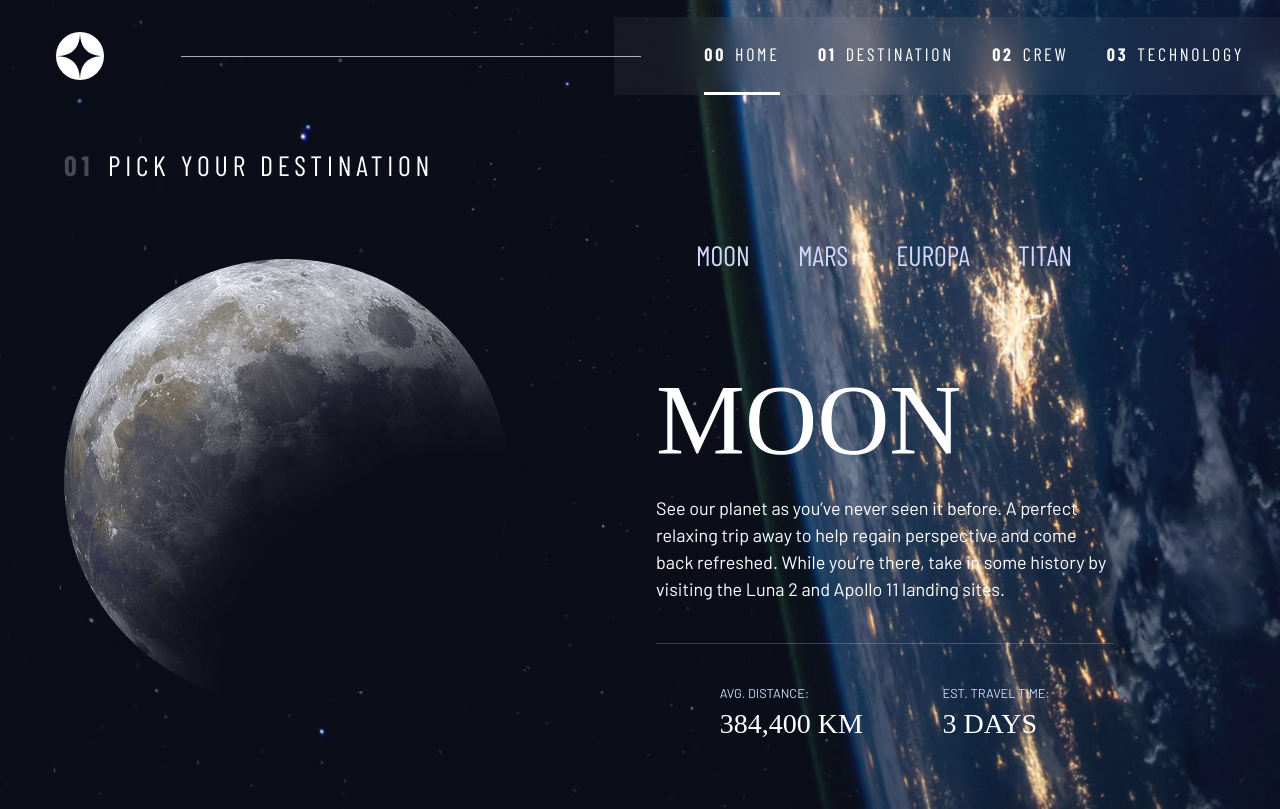
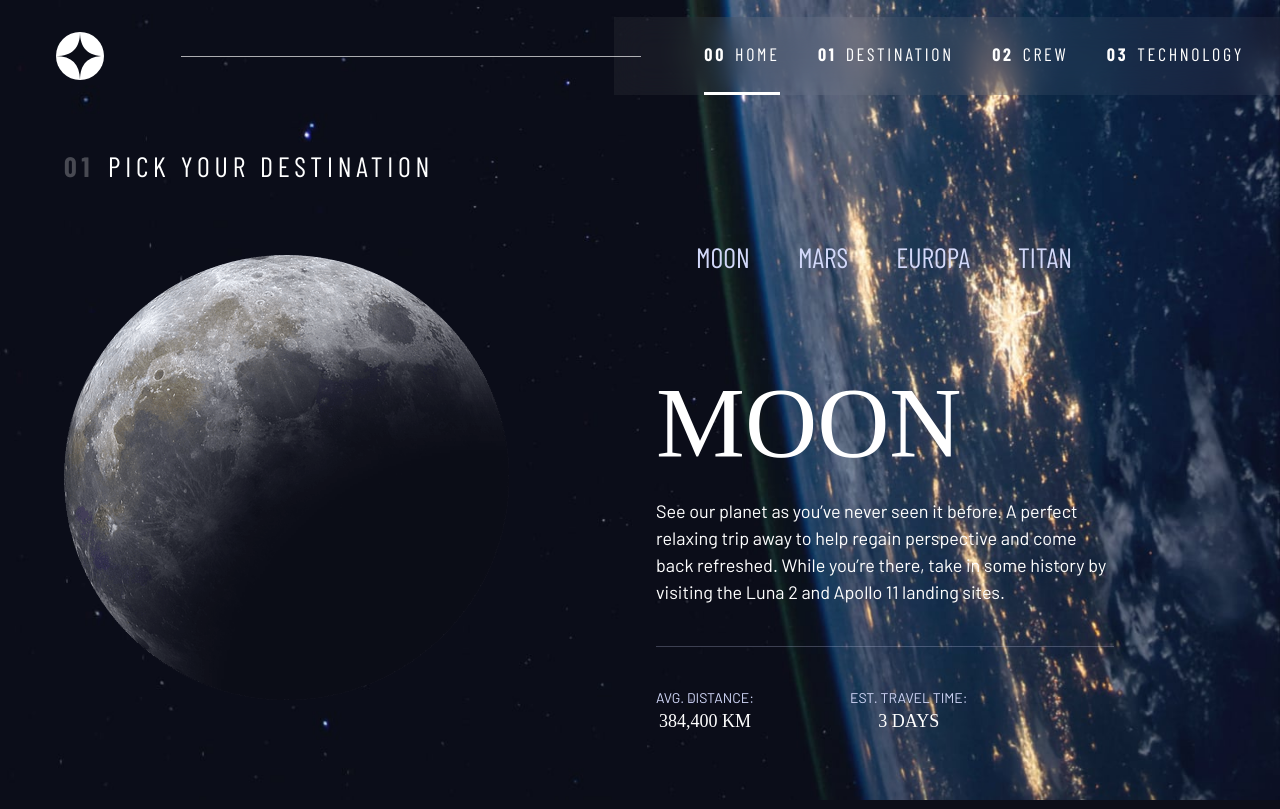
Before and after one commit to onnymm/spacetravel, a React (Vite) app: page / in a window 1280 px wide. Built offline with nearby package versions, Linux system fonts and the light colour scheme; a web font is replaced by a local one.

Commit message:
5 The Destination Page | The Large Screen Layout

```diff
--- a/src/index.css
+++ b/src/index.css
@@ -513,9 +513,23 @@ body * {
 
 .destination-meta {
     flex-direction: column;
+    align-items: center;
     border-top: 1px solid hsl( var(--clr-light), 0.25);
     padding-top: 2.5rem;
     margin-top: 2.5rem;
+}
+
+.destination-meta > p {
+    font-size: 1.75rem;
+}
+
+.destination-meta > * {
+    /* background-color: rgba(80, 255, 255, 0.5); */
+    justify-items: center;
+}
+.destination-meta > * > * {
+    /* border: 1px solid red; */
+    justify-self: center;
 }
 
 @media (min-width: 35em) {
@@ -603,8 +617,8 @@ body * {
         max-width: 80%;
     }
 
-    .destination-info {
-        /* --fs-200: 1vw; */
-        --fs-200: clamp(0.5rem, 1vw, 0.875rem)
+    .destination-meta {
+        --gap: 6rem;
+        justify-content: start;
     }
 }
--- a/src/ui_components/destination_description.jsx
+++ b/src/ui_components/destination_description.jsx
@@ -10,11 +10,11 @@ const DestinationDescription = ({useItem}) => {
             <div className="destination-meta flex">
                 <div>
                     <h3 className="text-accent fs-200 uppercase">Avg. distance: </h3>
-                    <p className="fs-500 ff-serif uppercase">{destination.distance}</p>
+                    <p className="ff-serif uppercase">{destination.distance}</p>
                 </div>
                 <div>
                     <h3 className="text-accent fs-200 uppercase">Est. travel time: </h3>
-                    <p className="fs-500 ff-serif uppercase">{destination.travel}</p>
+                    <p className="ff-serif uppercase">{destination.travel}</p>
                 </div>
             </div>
         </article>
```
